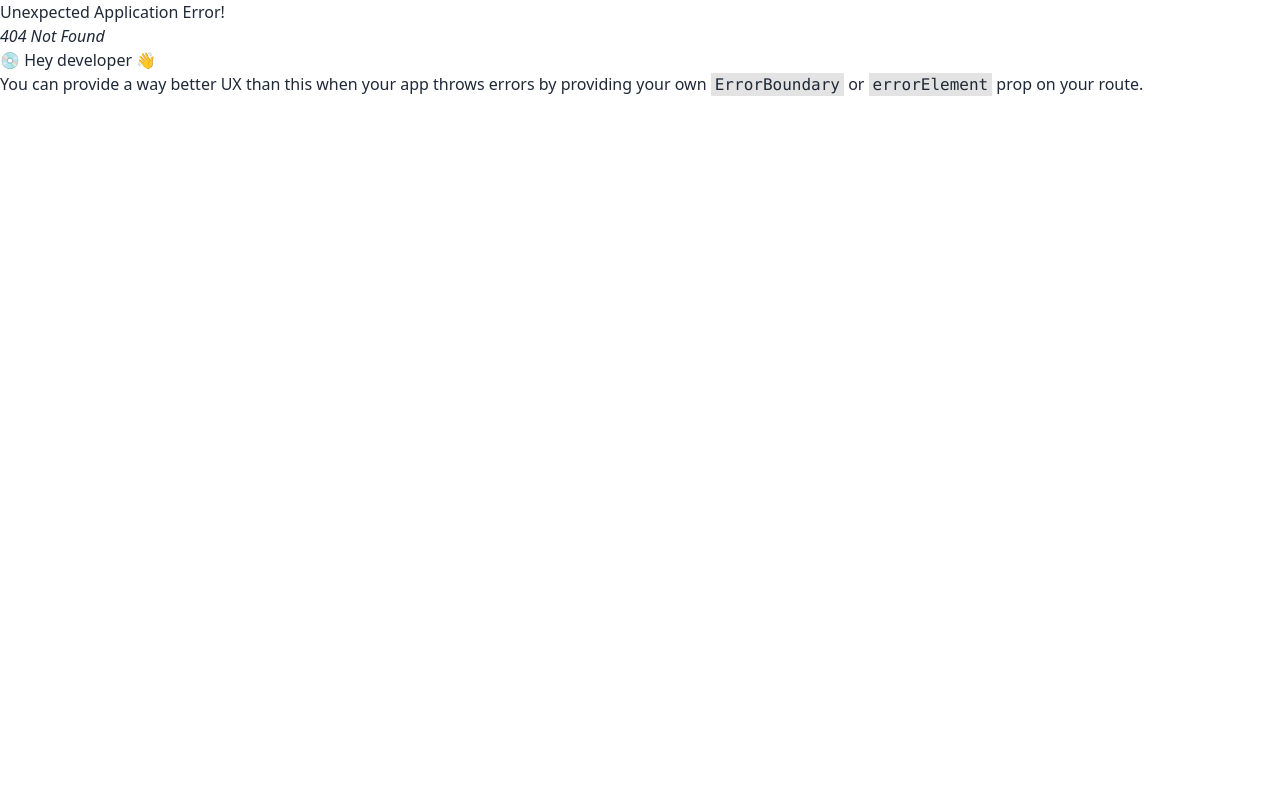
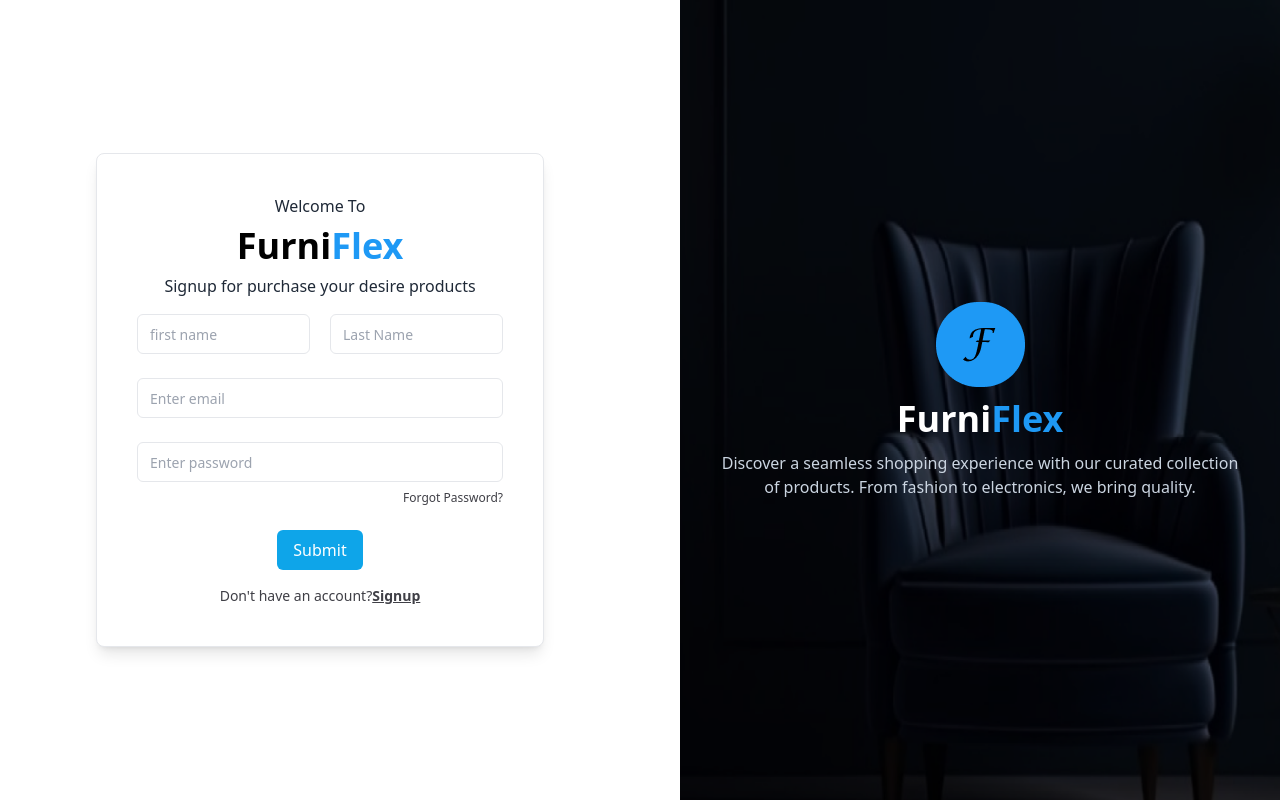
Before and after one commit to Umme-Nahida/job-task, a React (Vite) app: page /signup in a window 1280 px wide. Before the commit this address had no page. Built offline with nearby package versions, Linux system fonts and the light colour scheme.

Commit message:
create signup page

```diff
--- a/src/Components/Signup/Signup.jsx
+++ b/src/Components/Signup/Signup.jsx
@@ -1,37 +1,56 @@
 import React from "react";
-
+import img from "../../assets/image/signup.png";
+import img2 from "../../assets/image/icon.png";
 const Signup = () => {
   return (
-    <div>
+    <div className="flex items-center">
       {/* sign up form  */}
       <div className="md:w-1/2">
-        <div className="mx-auto w-full max-w-md space-y-4 rounded-lg border bg-white p-7 shadow-lg sm:p-10 dark:border-zinc-700 dark:bg-zinc-900">
-          <h1 className="text-3xl font-semibold tracking-tight">Sign In</h1>
+        <div className="mx-auto w-full text-center max-w-md space-y-4 rounded-lg border bg-white p-7 shadow-lg sm:p-10 dark:border-zinc-700 dark:bg-zinc-900">
+          <div className=" space-y-2">
+            <h5>Welcome To</h5>
+            <h1 className="text-4xl font-bold text-black">
+              Furni<span className="text-[#1E99F5]">Flex</span>
+            </h1>
+            <p>Signup for purchase your desire products</p>
+          </div>
 
+          {/* form */}
           <form action="#" className="space-y-6">
+            <div className="flex items-center gap-x-5">
+              <div className="space-y-2 text-sm w-1/2">
+                <input
+                  className="flex h-10 w-full rounded-md border px-3 py-2 text-sm focus:ring-1 focus-visible:outline-none dark:border-zinc-700"
+                  id="username"
+                  placeholder="first name"
+                  name="firstName"
+                  type="text"
+                  required
+                />
+              </div>
+              <div className="space-y-2 text-sm w-1/2">
+                <input
+                  className="flex h-10 w-full rounded-md border px-3 py-2 text-sm focus:ring-1 focus-visible:outline-none dark:border-zinc-700"
+                  id="username"
+                  placeholder="Last Name"
+                  name="lastname"
+                  type="text"
+                  required
+                />
+              </div>
+            </div>
             <div className="space-y-2 text-sm">
-              <label
-                htmlFor="username"
-                className="block text-zinc-700 dark:text-zinc-300 font-medium"
-              >
-                Username
-              </label>
               <input
                 className="flex h-10 w-full rounded-md border px-3 py-2 text-sm focus:ring-1 focus-visible:outline-none dark:border-zinc-700"
-                id="username"
-                placeholder="Enter username"
-                name="username"
-                type="text"
+                id="email"
+                placeholder="Enter email"
+                name="email"
+                type="email"
                 required
               />
+
             </div>
             <div className="space-y-2 text-sm">
-              <label
-                htmlFor="password"
-                className="block text-zinc-700 dark:text-zinc-300 font-medium"
-              >
-                Password
-              </label>
               <input
                 className="flex h-10 w-full rounded-md border px-3 py-2 text-sm focus:ring-1 focus-visible:outline-none dark:border-zinc-700"
                 id="password"
@@ -61,9 +80,25 @@ const Signup = () => {
           </p>
         </div>
       </div>
-      {/* sign up img */}
-      <div className="w-1/2">
-      <img src="" alt="" />
+
+      {/* sign up bg-image */}
+      <div className="w-1/2 h-screen pl-10 ">
+        <div
+          className=" h-full bg-cover flex items-center justify-center"
+          style={{ backgroundImage: `url(${img})` }}
+        >
+          <div className="text-center space-y-3 px-5 md:px-10 ">
+            <img src={img2} className=" mx-auto" alt="" />
+            <h1 className="text-4xl font-bold text-white">
+              Furni<span className="text-[#1E99F5]">Flex</span>
+            </h1>
+            <p className="text-slate-300">
+              Discover a seamless shopping experience with our curated
+              collection of products. From fashion to electronics, we bring
+              quality.
+            </p>
+          </div>
+        </div>
       </div>
     </div>
   );
--- a/src/Shared/Navbar/Navbar.jsx
+++ b/src/Shared/Navbar/Navbar.jsx
@@ -87,16 +87,12 @@ const Navbar = () => {
                 className="menu menu-sm dropdown-content bg-base-100 rounded-box z-[1] mt-3 w-52 p-2 shadow"
               >
                 <li>
-                  <a className="justify-between">
-                    Profile
-                    <span className="badge">New</span>
+                  <a href="/login" className="justify-between">
+                    Login
                   </a>
                 </li>
                 <li>
-                  <a>Settings</a>
-                </li>
-                <li>
-                  <a>Logout</a>
+                  <a href="/signup">Sign Up</a>
                 </li>
               </ul>
             </div>
--- a/src/router/Router.jsx
+++ b/src/router/Router.jsx
@@ -8,6 +8,7 @@ import Product from "../Pages/Product/Product";
 import Categories from "../Pages/Categories/Categories";
 import Custom from "../Pages/Custom/Custom";
 import Blog from "../Pages/Blog/Blog";
+import Signup from "../Components/Signup/Signup";
 
 const router = createBrowserRouter([
     {
@@ -33,6 +34,10 @@ const router = createBrowserRouter([
         },
       ]
     },
+    {
+      path:'/signup',
+      element:<Signup></Signup>
+    }
   ]);
 
 export default router;
```
